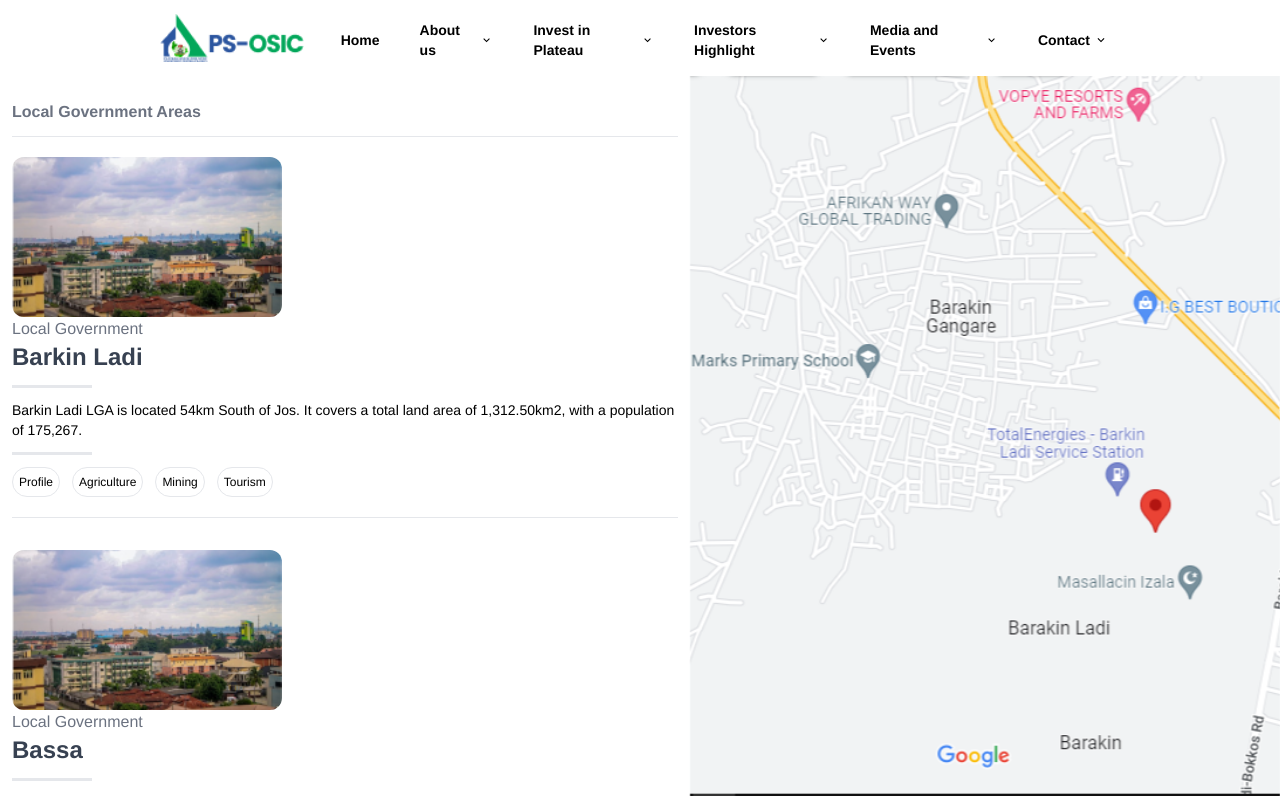
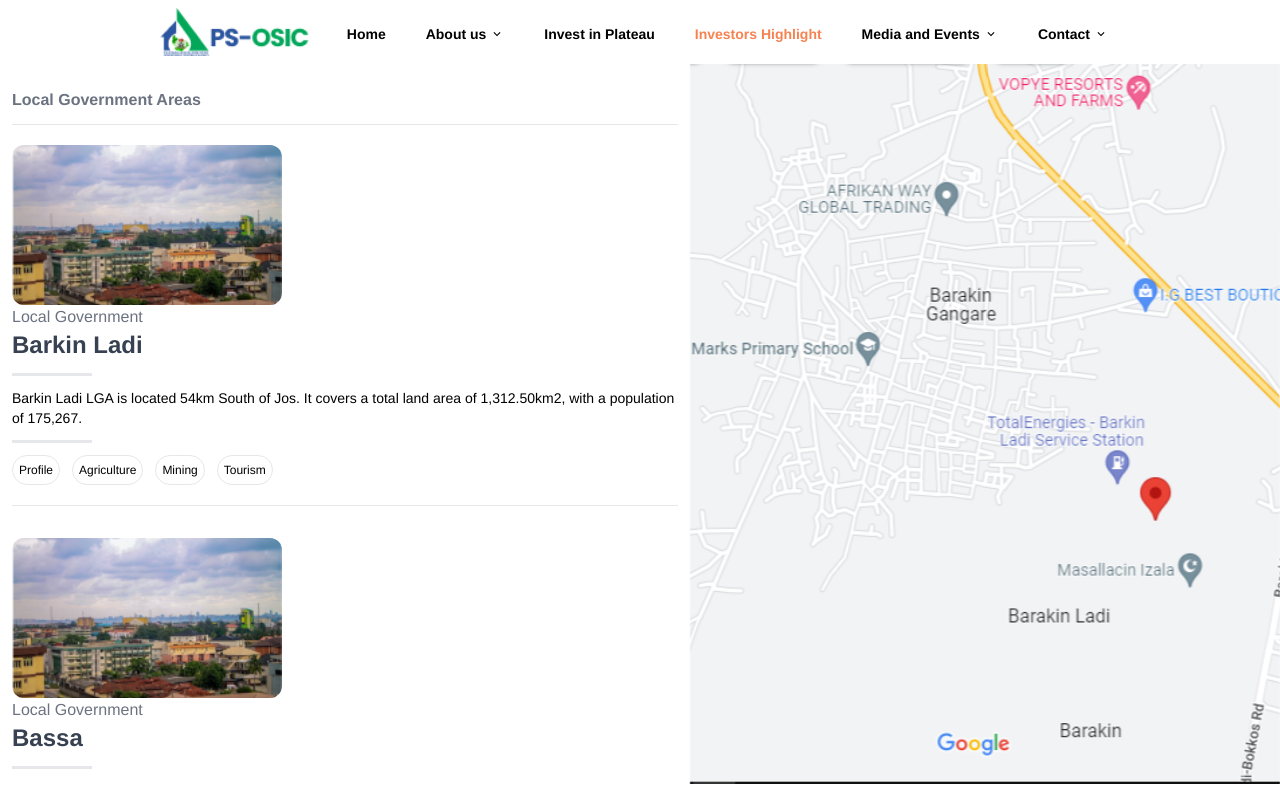
Before and after one commit to nHubNg/opengovapp, a React (Create React App) app: page /lga in a window 1280 px wide. Built offline with nearby package versions, Linux system fonts and the light colour scheme; what google-maps-react would draw is missing.

Commit message:
added active states for active links

```diff
--- a/src/components/Navbar.js
+++ b/src/components/Navbar.js
@@ -26,6 +26,11 @@ export default function Navbar() {
     navigate("/auth");
   };
 
+  const [navbarOpen, setNavbarOpen] = useState(false);
+
+  const handleToggle = () => {
+    setNavbarOpen(!navbarOpen);
+  };
   // Dropdown Hover
   // const [hover, setHover] = useState(false);
 
@@ -44,7 +49,7 @@ export default function Navbar() {
     {
       id: 2,
       name: "About us",
-      link: "#",
+      link: "/about",
       dropdown: true,
       dropDownMenu: [
         "Our Principles",
@@ -56,19 +61,19 @@ export default function Navbar() {
     {
       id: 3,
       name: "Invest in Plateau",
-      link: "#",
-      dropdown: true,
+      link: "/invest",
+      dropdown: false,
     },
     {
       id: 4,
       name: "Investors Highlight",
       link: "/lga",
-      dropdown: true,
+      dropdown: false,
     },
     {
       id: 5,
       name: "Media and Events",
-      link: "#",
+      link: "/media",
       dropdown: true,
       dropDownMenu: ["News", "Events", "Gallery"],
     },
@@ -78,8 +83,8 @@ export default function Navbar() {
       link: "/ContactPage",
       dropdown: true,
       dropDownMenu: ["Home", "Pages", "About", "Dashboard"],
-    }
-  ]
+    },
+  ];
 
   return (
     <nav className=" ">
@@ -98,7 +103,7 @@ export default function Navbar() {
             </span>
           </h1> */}
         </div>
-        <Link to="">
+        <Link to="" onClick={handleToggle}>
           <div class="md:hidden flex items-center">
             <button class="outline-none mobile-menu-button">
               <svg
@@ -122,9 +127,13 @@ export default function Navbar() {
             {navItem.map((item) => (
               <NavLink
                 to={item.link}
-                className={`nav-link hover:text-primary text-sm font-semibold px-3 py-2 ${({
-                  isActive,
-                }) => (isActive ? "text-secondary" : "text-[#004252]")}`}
+                style={({ isActive }) => ({
+                  fontSize: "14px",
+                  fontWeight: "600",
+                  padding: "8px 12px",
+                  color: isActive && "#F78251",
+                })}
+                className={`nav-link hover:text-primary`}
                 key={item.id}
               >
                 <li
```
